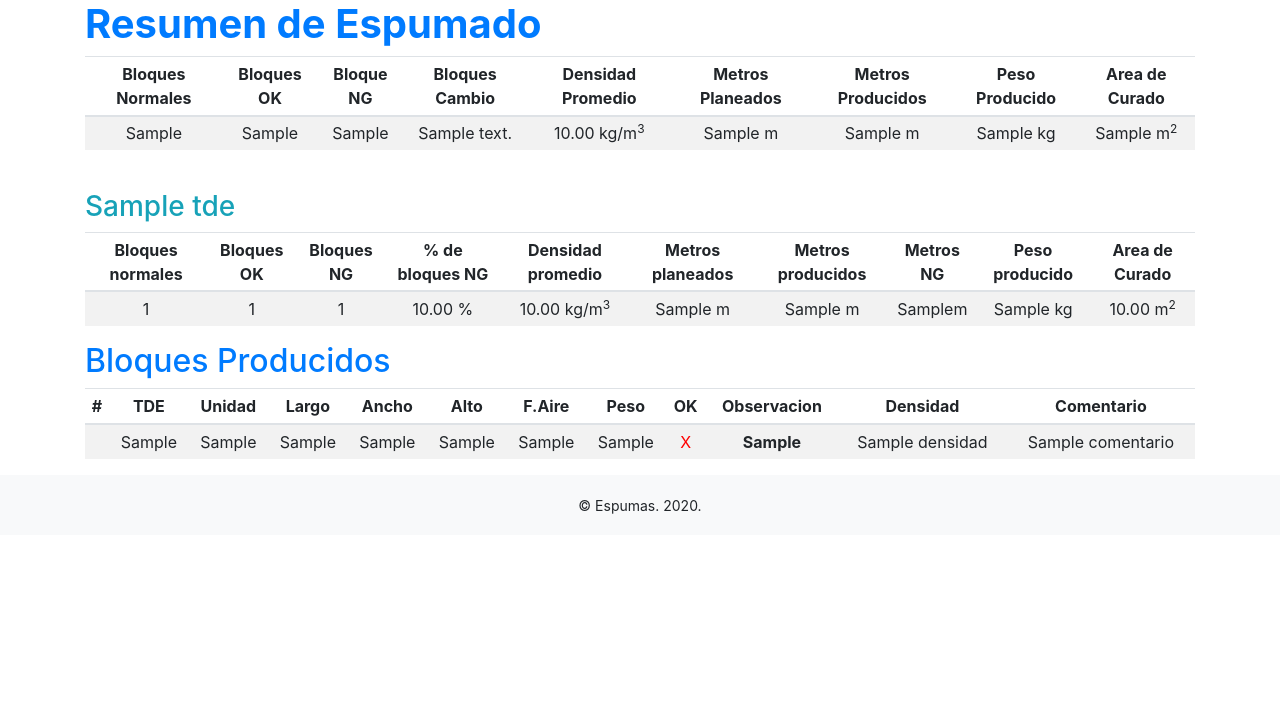
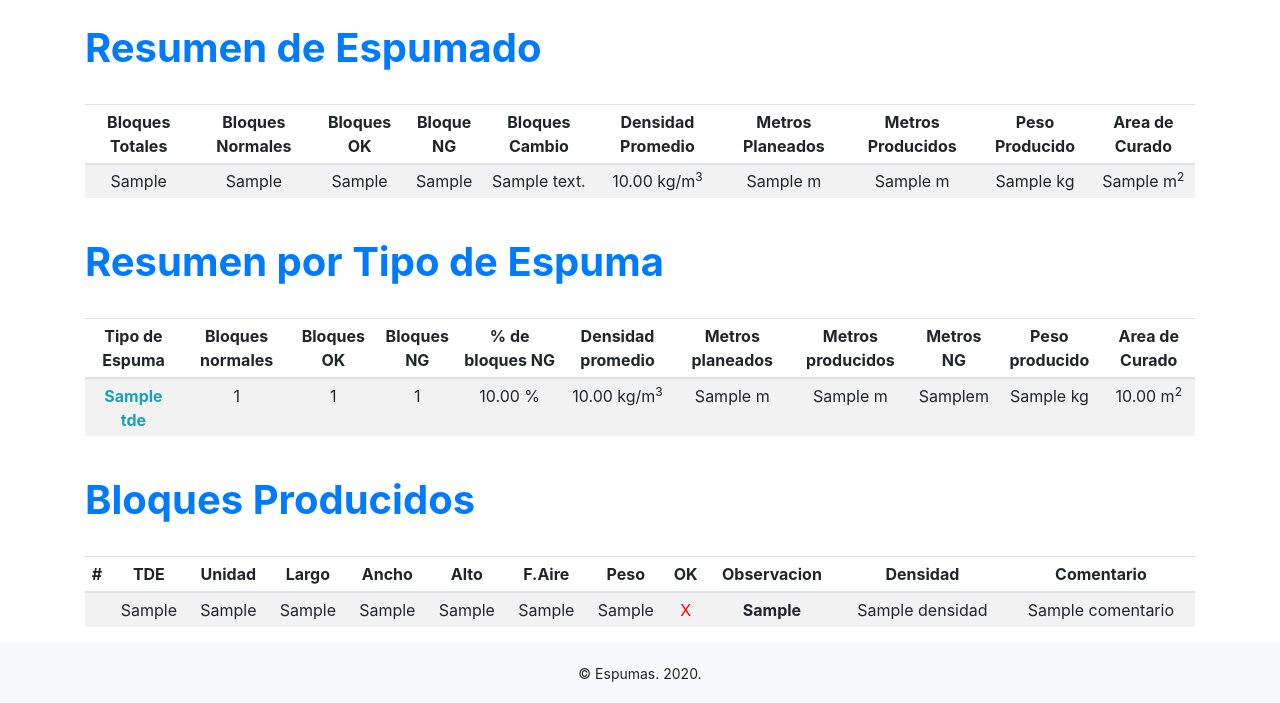
Before and after one commit to Alvarogarcia91/karmaprodv5, a Django app: template corrida/templates/ordenes/corrida_producida.html in a window 1280 px wide. Shown: the part 129-832 px from the top of the page. Before the commit the page ends 643 px from the top, so only its background shows below. Run offline with Django 3.2, Linux system fonts and the light colour scheme; the template is opened without the code that fills it: most values are stand-ins (such as "Sample title", 1, 10 or a date in 2020); some libraries are stand-ins or nearby versions.

Commit message:
remake and added no block totales on view and template

```diff
--- a/corrida/templates/ordenes/corrida_producida.html
+++ b/corrida/templates/ordenes/corrida_producida.html
@@ -1,13 +1,12 @@
 {% extends "base.html" %}
 {% block content %}
-
-<h1 class="text-primary">
-  <b>Resumen de Espumado</b>
-</h1>
-
+<br>
+<h1 class="text-Left text-primary"> <b> Resumen de Espumado </b></h1>
+<br>
 <table class="table table-striped table-sm">
         <thead>
           <tr>
+            <th class="text-center" scope="col">Bloques Totales</th>
             <th class="text-center" scope="col">Bloques Normales</th>
             <th class="text-center" scope="col">Bloques OK</th>
             <th class="text-center" scope="col">Bloque NG</th>
@@ -21,6 +20,7 @@
         </thead>
         <tbody>
           <tr>
+            <td class="text-center">{{resumen.bloques_totales}}</td>
             <td class="text-center">{{resumen.bloques_normales}}</td>
             <td class="text-center">{{resumen.bloques_ok}}</td>
             <td class="text-center">{{resumen.bloques_ng}}</td>
@@ -34,12 +34,14 @@
         </tbody>
 </table>
 <br>
-
+<h1 class="text-Left text-primary"> <b> Resumen por Tipo de Espuma </b></h1>
+<br>
 {% for resumen_tde in resumenes_por_tde %}
-  <h3 class="text-info">{{resumen_tde.tde}}</h3>
+  <!-- <h3 class="text-info">{{resumen_tde.tde}}</h3> -->
     <table class="table table-striped table-sm">
       <thead>
         <tr>
+          <th class="text-center" scope="col">Tipo de Espuma</th>
           <th class="text-center" scope="col">Bloques normales</th>
           <th class="text-center" scope="col">Bloques OK</th>
           <th class="text-center" scope="col">Bloques NG</th>
@@ -54,6 +56,7 @@
       </thead>
       <tbody>
         <tr>
+          <td class="text-center text-info"><b> {{resumen_tde.tde}}</b> </td>
           <td class="text-center">{{resumen_tde.normales_count}}</td>
           <td class="text-center">{{resumen_tde.ok_count}}</td>
           <td class="text-center">{{resumen_tde.ng_count}}</td>
@@ -68,9 +71,10 @@
       </tbody>
     </table>
 {% endfor %}
-<h2 class="text-primary">
-  Bloques Producidos
-</h2>
+
+<br>
+<h1 class="text-Left text-primary"> <b> Bloques Producidos </b></h1>
+<br>
 <table class="table table-striped table-sm">
         <thead>
           <tr>
--- a/corrida/views.py
+++ b/corrida/views.py
@@ -293,6 +293,7 @@ def editar_cantidades_corrida(request):
 def corrida_producida(request,corrida_id):
 	bloques_producidos = BloqueProducido.objects.filter(elemento_corrida__corrida_id = corrida_id).order_by('no_de_bloque')
 	resumen = {
+		"bloques_totales": 0,
 		"bloques_normales": 0,
 		"bloques_ok": 0,
 		"bloques_ng": 0,
@@ -302,6 +303,7 @@ def corrida_producida(request,corrida_id):
 		"metros_producidos": 0,
 		"peso_producido": 0,
 	}
+	resumen['bloques_totales'] = bloques_producidos.count()
 	resumen['bloques_normales'] = bloques_producidos.filter(elemento_corrida__bloqueMedidas__tipo_de_unidad__tipo_de_unidad = "Normal").count()
 	resumen['bloques_ok'] = bloques_producidos.filter(revision_calidad = True).count()
 	resumen['bloques_ng'] = bloques_producidos.filter(revision_calidad = False).count()
```
